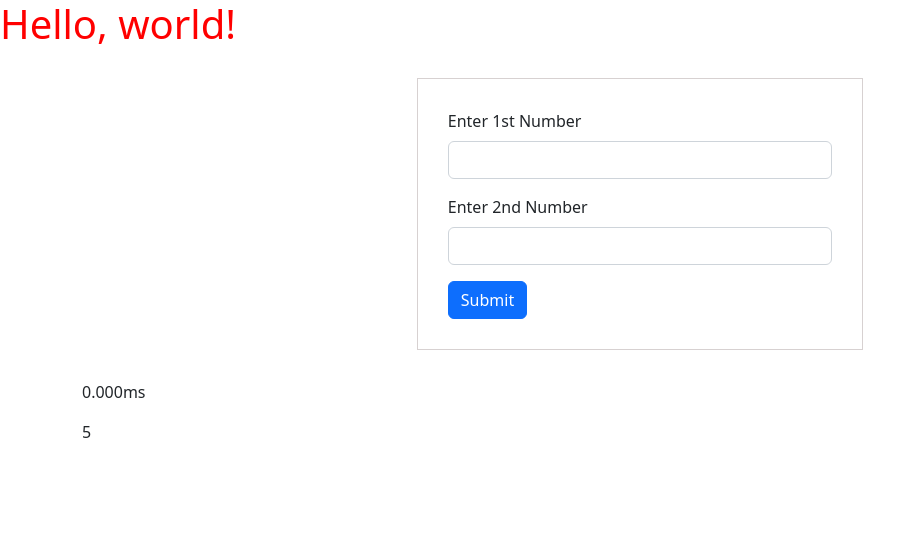
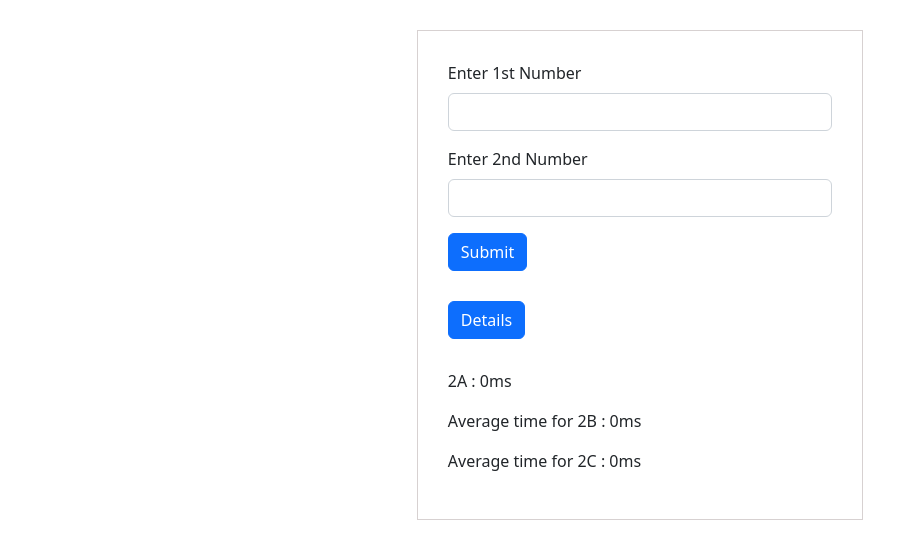
Before and after one commit to dhavalshah24/JS-Assignment, a plain HTML site: page A-8.1/index.html in a window 1280 px wide. Both pictures are taken after typing "5", "5" into the empty fields and a click on the button "Submit". Shown: the whole page, without its empty margins (0-923 px from the left). Drawn offline with nearby package versions, Linux system fonts and the light colour scheme.

Commit message:
assignment finished

```diff
--- a/A-8.1/index.css
+++ b/A-8.1/index.css
@@ -1,9 +1,10 @@
-h1 {
-    color: red;
-}
 .formInput {
     width: 40%;
     margin: 30px auto;
     padding: 30px;
     border: 1px solid rgba(59, 28, 28, 0.199);
 }
+
+#details {
+    margin: 30px 0;
+}
--- a/A-8.1/index.html
+++ b/A-8.1/index.html
@@ -8,7 +8,6 @@
     <link rel="stylesheet" href="index.css">
   </head>
   <body>
-    <h1>Hello, world!</h1>
     <div class="container">
       <div class="formInput">
         <form id="myForm" onsubmit="getPrimeNumbers()">
@@ -22,10 +21,73 @@
             </div>
             <button type="submit" class="btn btn-primary">Submit</button>
         </form>
+
+        <div class="result">
+          <!-- Button trigger modal -->
+          <div class="details_modal">
+            <button  hidden="true" id="details" type="button" class="btn btn-primary" data-bs-toggle="modal" data-bs-target="#exampleModal">
+              Details
+            </button>
+
+            <!-- Modal -->
+            <div class="modal fade" id="exampleModal" tabindex="-1" aria-labelledby="exampleModalLabel" aria-hidden="true">
+              <div class="modal-dialog modal-lg modal-dialog-centered modal-dialog-scrollable">
+                <div class="modal-content">
+                  <div class="modal-header">
+                    <h1 class="modal-title fs-5" id="exampleModalLabel">Prime Number Details</h1>
                   </div>
+                  <div class="modal-body">
+                    <ul class="nav nav-tabs" id="myTab" role="tablist">
+                      <li class="nav-item" role="presentation">
+                        <button class="nav-link active" id="home-tab" data-bs-toggle="tab" data-bs-target="#home-tab-pane" type="button" role="tab" aria-controls="home-tab-pane" aria-selected="true">2B</button>
+                      </li>
+                      <li class="nav-item" role="presentation">
+                        <button class="nav-link" id="profile-tab" data-bs-toggle="tab" data-bs-target="#profile-tab-pane" type="button" role="tab" aria-controls="profile-tab-pane" aria-selected="false">2C</button>
+                      </li>
+                    </ul>
+                    <div class="tab-content" id="myTabContent">
+                      <div class="tab-pane fade show active" id="home-tab-pane" role="tabpanel" aria-labelledby="home-tab" tabindex="0">
+                        <table class="table table-hover">
+                          <thead>
+                            <tr>
+                              <th>Number</th>
+                              <th>Type</th>
+                              <th>Time (in ms)</th>
+                            </tr>
+                          </thead>
+                          <tbody id="2b-table">
+                          </tbody>
+                        </table>
+                      </div>
+                      <div class="tab-pane fade" id="profile-tab-pane" role="tabpanel" aria-labelledby="profile-tab" tabindex="0">
+                        <table class="table table-hover">
+                          <thead>
+                            <tr>
+                              <th>Number</th>
+                              <th>Time (in ms)</th>
+                            </tr>
+                          </thead>
+                          <tbody id="2c-table">
+                          </tbody>
+                        </table>
+                      </div>
+                    </div>
+                  </div>
+                  <div class="modal-footer">
+                    <button type="button" class="btn btn-secondary" data-bs-dismiss="modal">Close</button>
+                  </div>
+                </div>
+              </div>
+            </div>
+          </div>
+
           <p id="time_all_instances"></p>
-        <p id="prime_array"></p>
+          <p id="avg_2b"></p>
+          <p id="avg_2c"></p>
         </div>
+      </div>
+    </div>
+
     <script src="https://cdn.jsdelivr.net/npm/@popperjs/core@2.11.6/dist/umd/popper.min.js" integrity="sha384-oBqDVmMz9ATKxIep9tiCxS/Z9fNfEXiDAYTujMAeBAsjFuCZSmKbSSUnQlmh/jp3" crossorigin="anonymous"></script>
     <script src="https://cdn.jsdelivr.net/npm/bootstrap@5.2.3/dist/js/bootstrap.min.js" integrity="sha384-cuYeSxntonz0PPNlHhBs68uyIAVpIIOZZ5JqeqvYYIcEL727kskC66kF92t6Xl2V" crossorigin="anonymous"></script>
     <script src="index.js"></script>
--- a/A-8.1/index.js
+++ b/A-8.1/index.js
@@ -3,42 +3,69 @@
 const getPrimeNumbers = async () => {
 
     event.preventDefault();
-    const a = (document.getElementById("firstNumber").value);
-    const b = (document.getElementById("secondNumber").value);
+    document.getElementById("2b-table").innerHTML = "";
+    document.getElementById("2c-table").innerHTML = "";
+    document.getElementById("avg_2b").innerHTML = "";
+    document.getElementById("avg_2c").innerHTML = "";
+    document.getElementById("details").hidden = true;
+
+    const a = parseInt(document.getElementById("firstNumber").value);
+    const b = parseInt(document.getElementById("secondNumber").value);
     // console.log(a,b);
 
     // let startTime = Date.now()
     let startTime = performance.now();
-    const prime_array = await getPrimeRange(a, b)
+    const individual_array = await getPrimeRange(a, b)
     // let endTime = Date.now()
     let endTime = performance.now();
+    // console.log(endTime-startTime);
+    // console.log(individual_array);
+    let avg_2b = []
+    let avg_2c = []
+    individual_array.forEach(element => {
 
-    // console.log(endTime-startTime);
-    document.getElementById("time_all_instances").innerHTML = (endTime-startTime).toFixed(3) + "ms";
-    // console.log(prime_array);
-    document.getElementById("prime_array").innerHTML = prime_array.join(", ")
+        document.getElementById("2b-table").innerHTML += "<tr><td>" + element["n"] + "</td><td>" + element["type"] + "</td><td>" + element["time"] + "</td></tr>";
+        avg_2b.push(element["time"])
+
+        if(element["type"] == "Prime"){
+            document.getElementById("2c-table").innerHTML += "<tr><td>" + element["n"] + "</td><td>" + element["time"] + "</td></tr>";
+            avg_2c.push(element["time"])
+        }
+    });
+    const average = list => list.reduce((prev, curr) => prev + curr) / list.length;
+
+    document.getElementById("time_all_instances").innerHTML = "2A : " + (endTime-startTime) + "ms";
+    document.getElementById("avg_2b").innerHTML = "Average time for 2B : " + average(avg_2b) + "ms";
+    document.getElementById("avg_2c").innerHTML = "Average time for 2C : " + average(avg_2c) + "ms";
+    document.getElementById("details").hidden = false;
     document.getElementById("myForm").reset();
 }
 
 
 const getPrimeRange = (a, b) => {
-    let prime_array = [];
+    let individual_array = [];
     for(let i=a; i<=b; i++) {
-        if(i==1||i==0) {
-            continue;
-        }
-        let flag = false;
+        let startTime = performance.now();
+        // if(i == 1 || i == 0) {
+        //     continue;
+        // }
+        let flag = true;
         for(let j=2; j<=i-1; j++) {
-            if(i%j==0) {
+            if(i%j == 0) {
                 // console.log(i, j)
-                flag=true;
+                flag = false;
                 break;
             }
         }
         // console.log(flag, i)
-        if(!flag) {
-            prime_array.push(i);
-        }
+        let endTime = performance.now();
+        individual_array.push({
+            n: i,
+            type: flag? "Prime": "Natural",
+            time: (endTime - startTime)
+        })
+
     }
-    return prime_array;
+    // console.log(individual_array);
+    return individual_array;
 }
```
Lines whose indentation alone changed are shown as unchanged.
